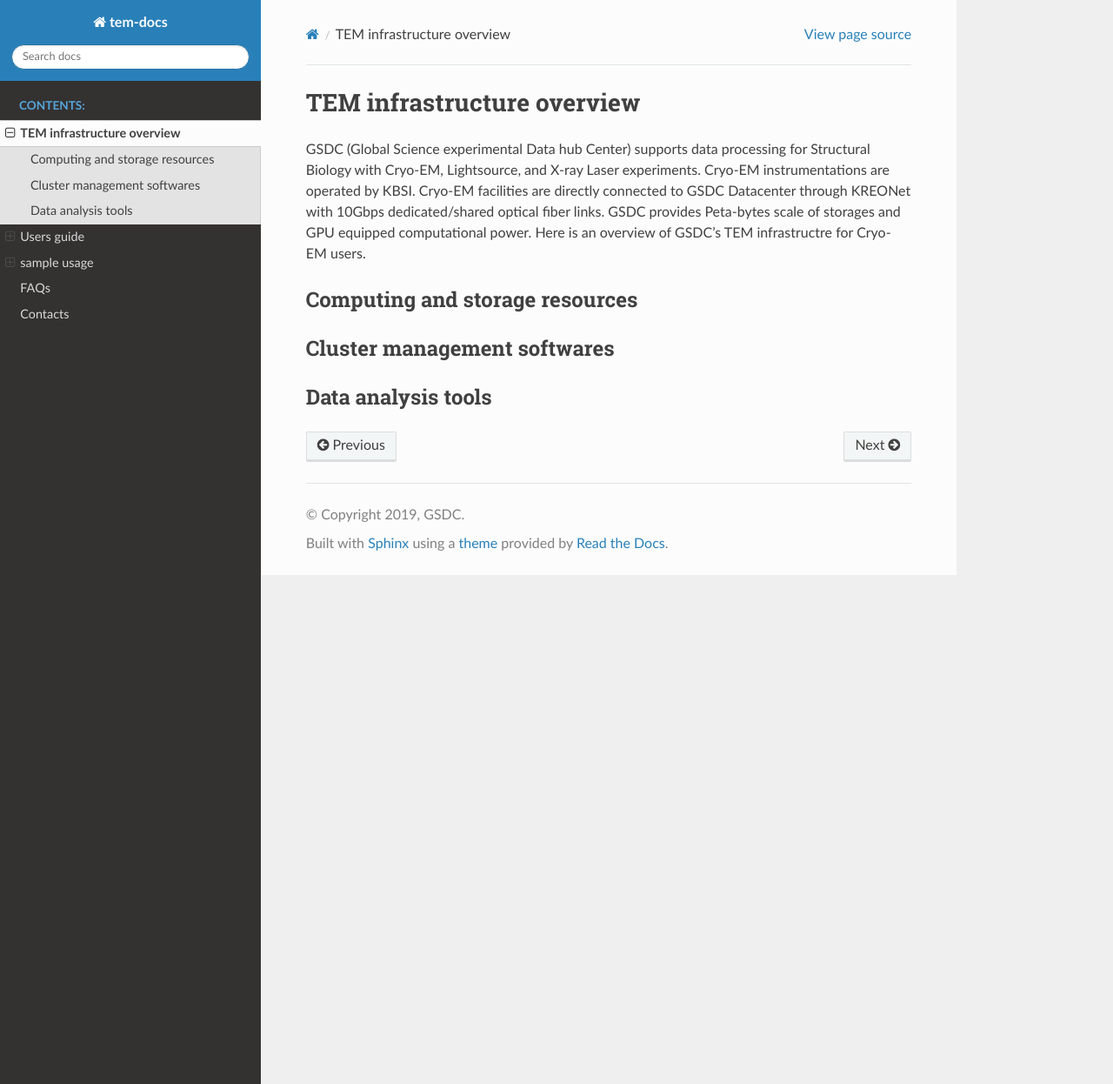
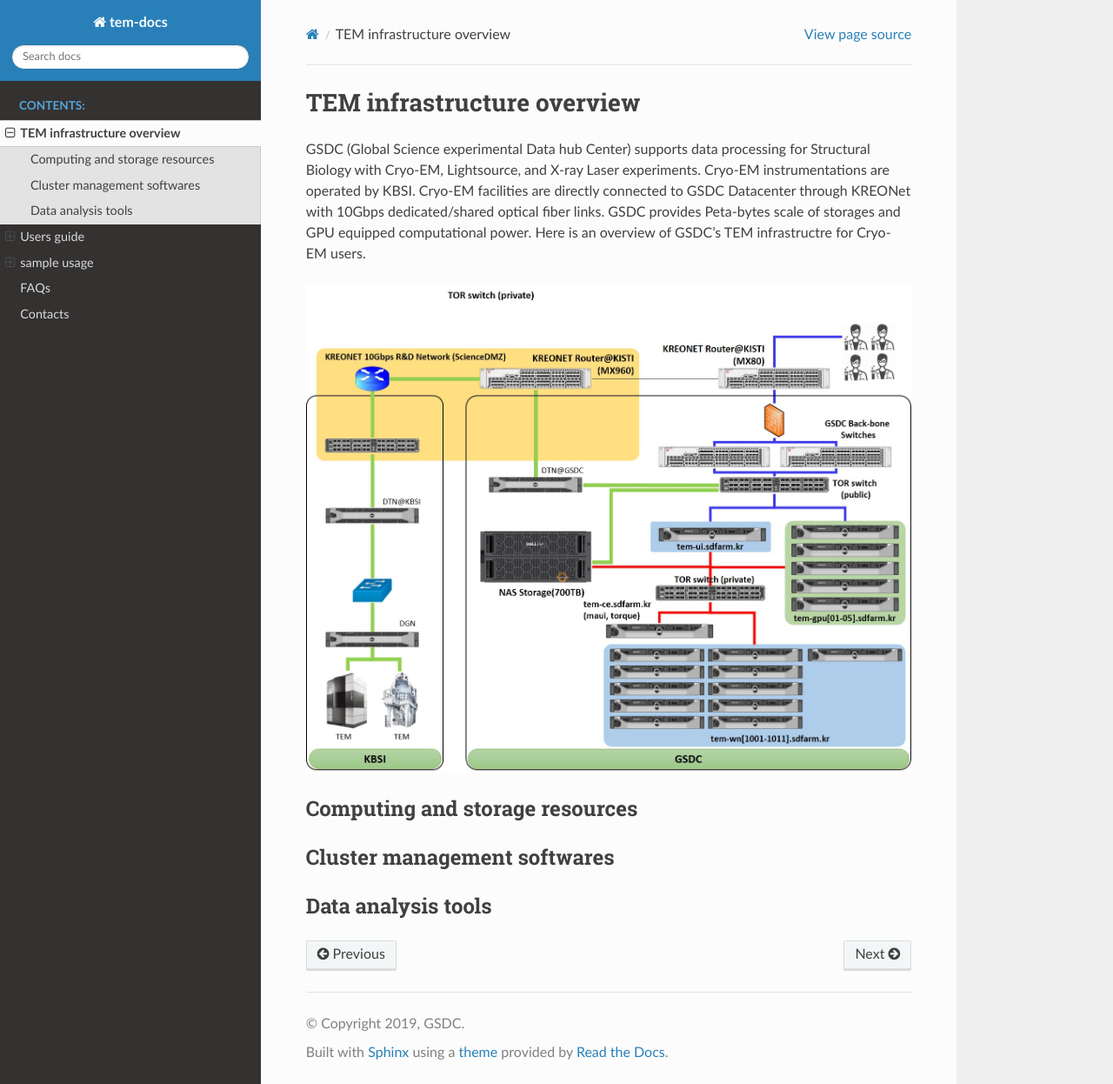
Before and after one commit to junglok/tem-docs, a Sphinx documentation site: the page built from docs/infra.rst, in a window 1280 px wide and 1246 px high. Shown: the whole window at 87% size. Built offline with Sphinx 7.4.7 and the Read the Docs theme 2.0.0, drawn with Linux system fonts in a browser that asks for light colours.

Commit message:
first commit

```diff
--- a/docs/infra.rst
+++ b/docs/infra.rst
@@ -5,6 +5,7 @@ TEM infrastructure overview
 GSDC (Global Science experimental Data hub Center) supports data processing for Structural Biology with Cryo-EM, Lightsource, and X-ray Laser experiments.
 Cryo-EM instrumentations are operated by KBSI. Cryo-EM facilities are directly connected to GSDC Datacenter through KREONet with 10Gbps dedicated/shared optical fiber links. GSDC provides Peta-bytes scale of storages and GPU equipped computational power. Here is an overview of GSDC's TEM infrastructre for Cryo-EM users.
 
+.. image:: images/tem_service_farm.jpg
 
 Computing and storage resources
 ===============================
```
Also changed, not shown: docs/images/tem_service_farm.jpg (added).
